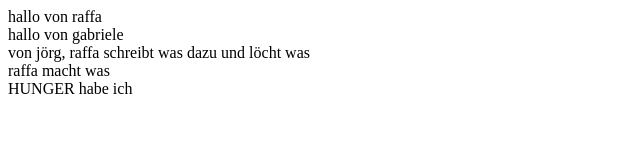
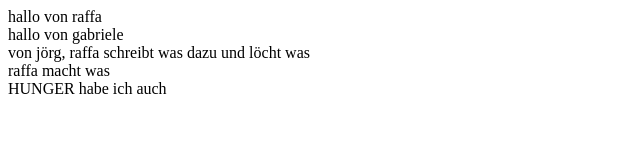
Before and after one commit to raffabyte/JOIN-2, a plain HTML site: page index.html in a window 1280 px wide. Shown: the full height of the page, 0-640 px from the left. Drawn offline with Linux system fonts and the light colour scheme.

Commit message:
added code

```diff
--- a/index.html
+++ b/index.html
@@ -2,4 +2,4 @@
 <div>hallo von gabriele</div>
 <div>von jörg, raffa schreibt was dazu und löcht was</div>
 <div>raffa macht was</div>
-<div>HUNGER habe ich</div>
+<div>HUNGER habe ich auch</div>
```
